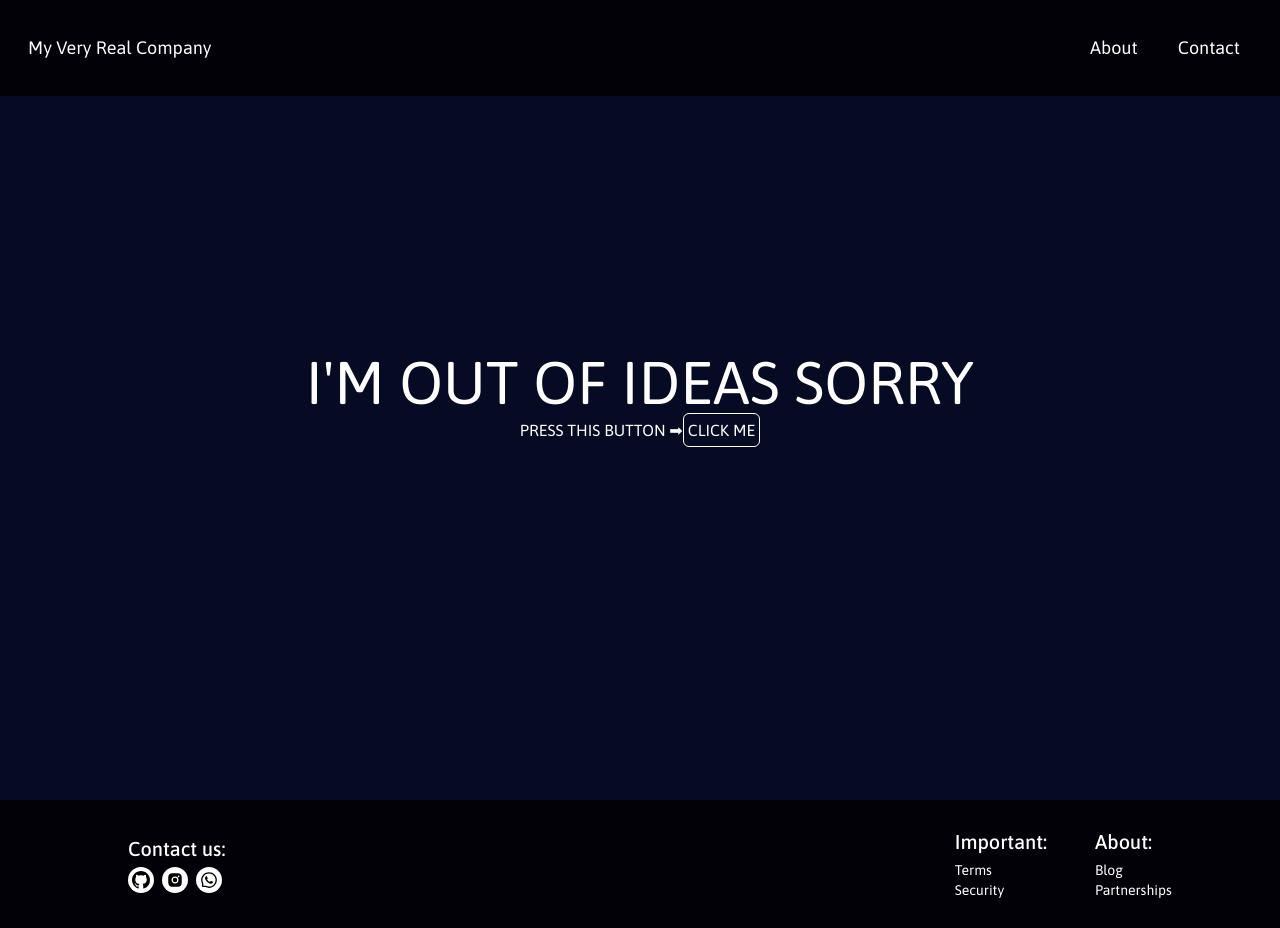
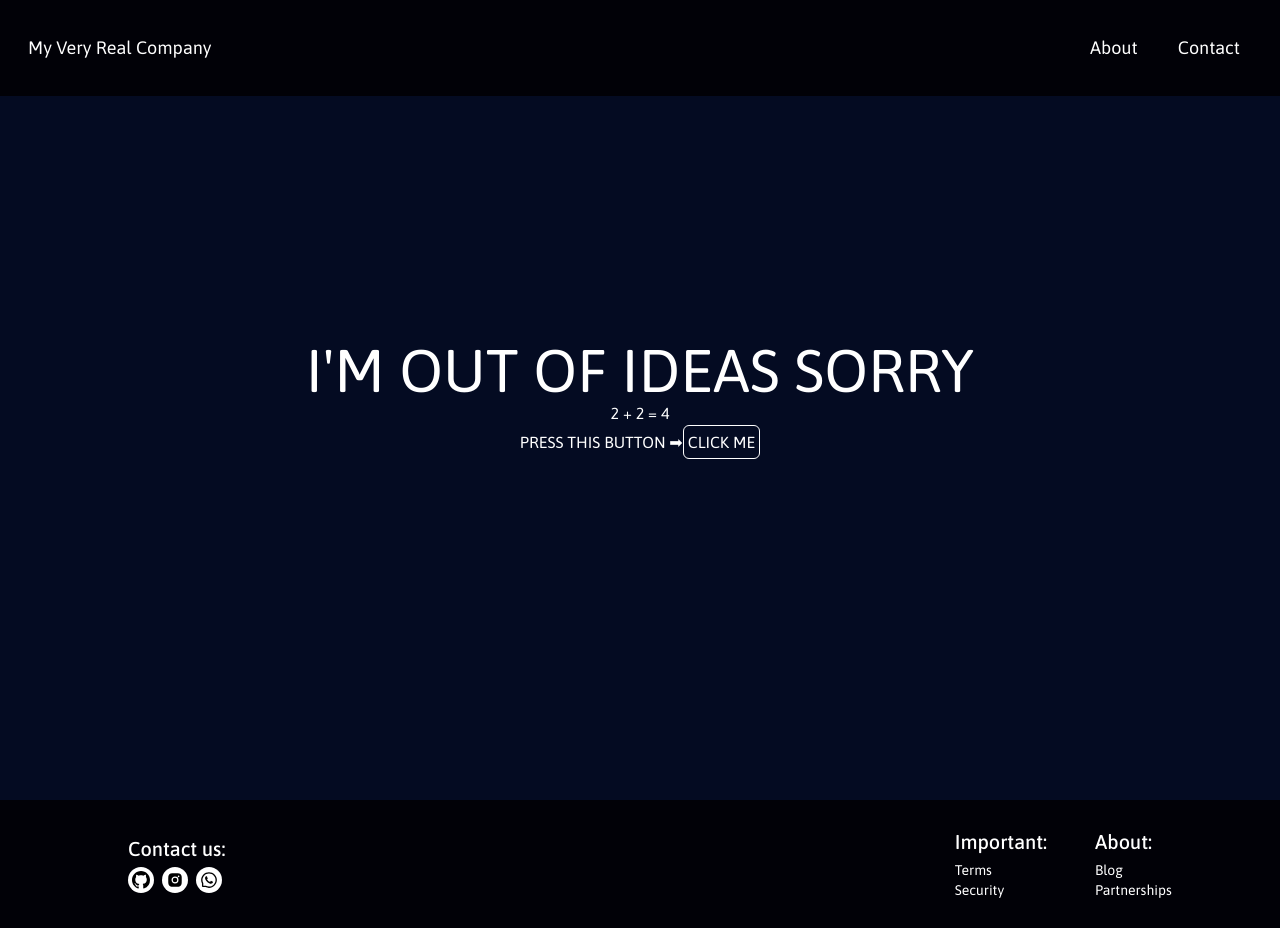
Before and after one commit to LilianSemann/challenge2, a Next.js app: page /about in a window 1280 px wide. Built offline with nearby package versions, Linux system fonts and the light colour scheme.

Commit message:
Update about page

```diff
--- a/src/app/about/page.tsx
+++ b/src/app/about/page.tsx
@@ -13,6 +13,7 @@ export default function About() {
     return (
         <section className="flex flex-col justify-center items-center p-12 h-screen bg-[#040b22] text-white">
             <h1 className="text-6xl">{text}</h1>
+            <p>2 + 2 = {2+2}</p>
             <div>
                 PRESS THIS BUTTON ➡
                 <button onClick={() => newText()} className="border border-white rounded-md p-1">CLICK ME</button>
```
